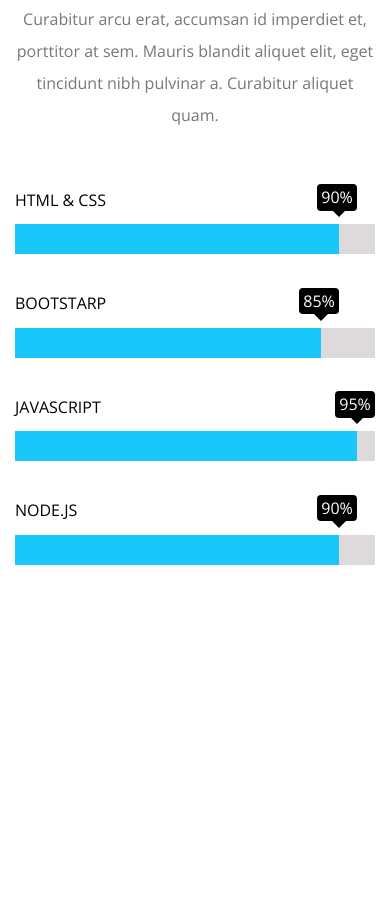
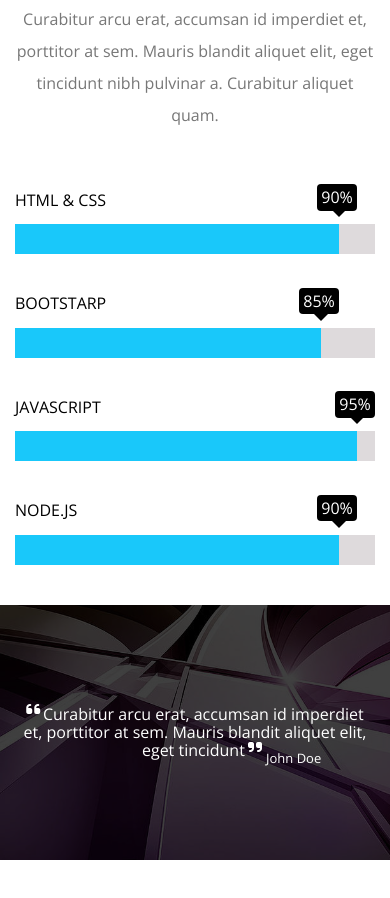
Before and after one commit to OmarKhaled192/Kasper-One-Page-Creative, a plain HTML site: page index.html in a window 390 px wide. Shown: the part 9149-10047 px from the top of the page. Before the commit the page ends 9854 px from the top, so only its background shows below. Drawn offline with nearby package versions, Linux system fonts and the light colour scheme.

Commit message:
update qoute section

```diff
--- a/css/style.css
+++ b/css/style.css
@@ -706,5 +706,46 @@ header nav .form i {
   right: -8px;
   top: -15px;
 }
-
 /* End Skills */
+/* Start qoute */
+.qoute {
+  padding-top: var(--section-padding);
+  padding-bottom: var(--section-padding);
+  background-image: url("../images/quote.jpg");
+  background-size: cover;
+  position: relative;
+  text-align: center;
+  color: white;
+}
+.qoute::before {
+  content: "";
+  position: absolute;
+    left: 0;
+    top: 0;
+    width: 100%;
+    height: 100%;
+    background-color: rgb(0 0 0 / 75%);
+}
+.qoute .container {
+  position: relative;
+  display: block;
+}
+.qoute .container span {
+  position: absolute;
+  font-size: small;
+  padding-left: 18px;
+  padding-top: 10px;
+}
+.qoute .container i {
+  position: absolute;
+  padding-top: 10px;
+  padding-left: -6px;
+  bottom: 5px;
+}
+@media (max-width: 992px) {
+  .qoute .container i:first-child {
+    position: absolute;
+    top: -14px;
+  }
+}
+/* End qoute */
--- a/index.html
+++ b/index.html
@@ -305,7 +305,7 @@
             <li class="active"></li>
             <li></li>
           </ul>
-        <!------------Skills-------------->
+          <!------------Skills-------------->
         </div>
         <div class="skills">
           <h3>Skills</h3>
@@ -344,6 +344,15 @@
         </div>
       </div>
       <!-- End Skills -->
+      <!-- Start Qoute -->
+      <div class="qoute">
+        <div class="container">
+          <i class="fas fa-quote-left"></i> &NonBreakingSpace; &NonBreakingSpace; Curabitur arcu erat, accumsan id imperdiet et, porttitor at sem. Mauris
+            blandit aliquet elit, eget tincidunt&ThinSpace;<i class="fas fa-quote-right"></i>
+          <span>John Doe</span>
+        </div>
+      </div>
+      <!-- End Qoute -->
   </body>
 
 </html>
```
Also changed, not shown: images/quote.jpg (added).
